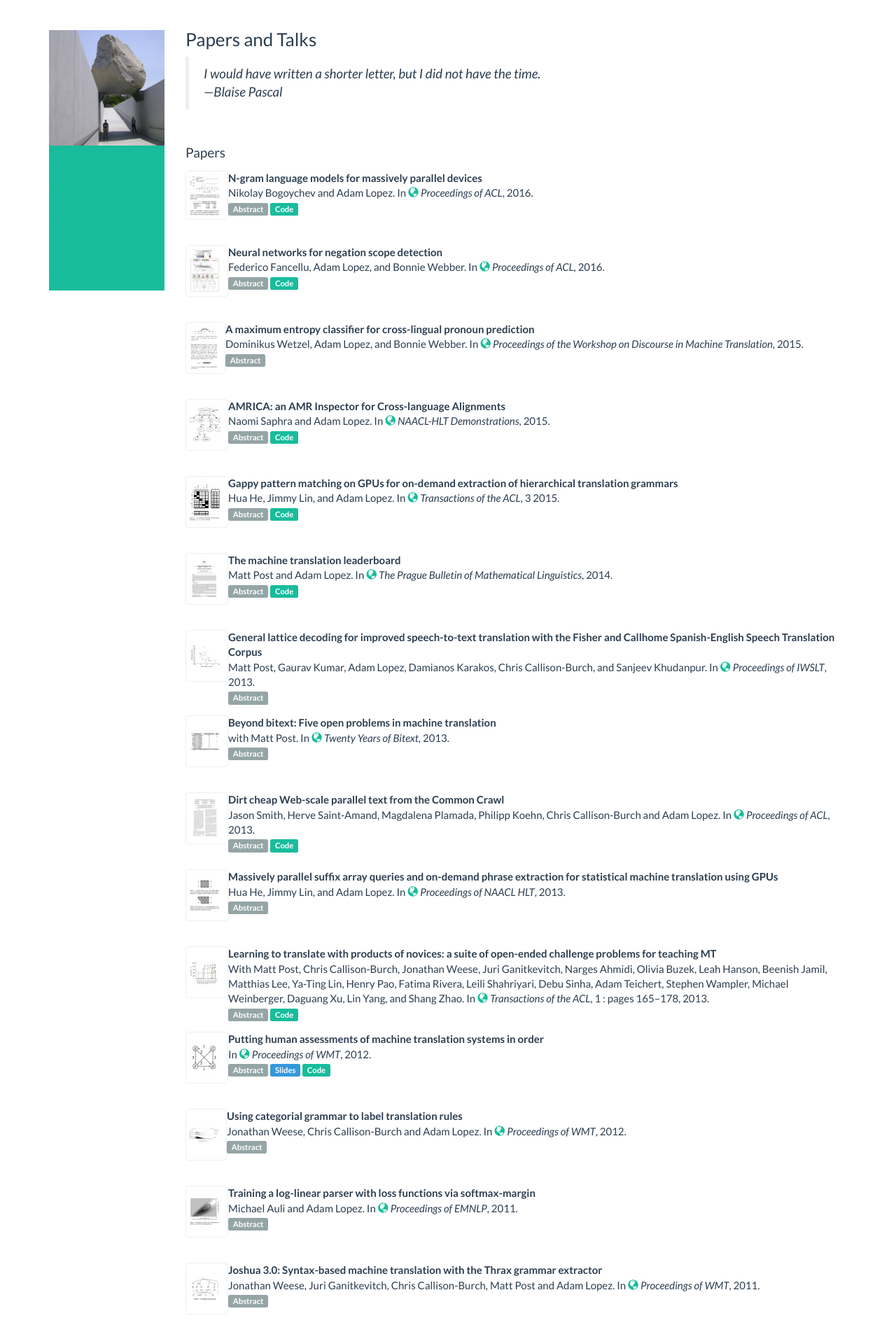
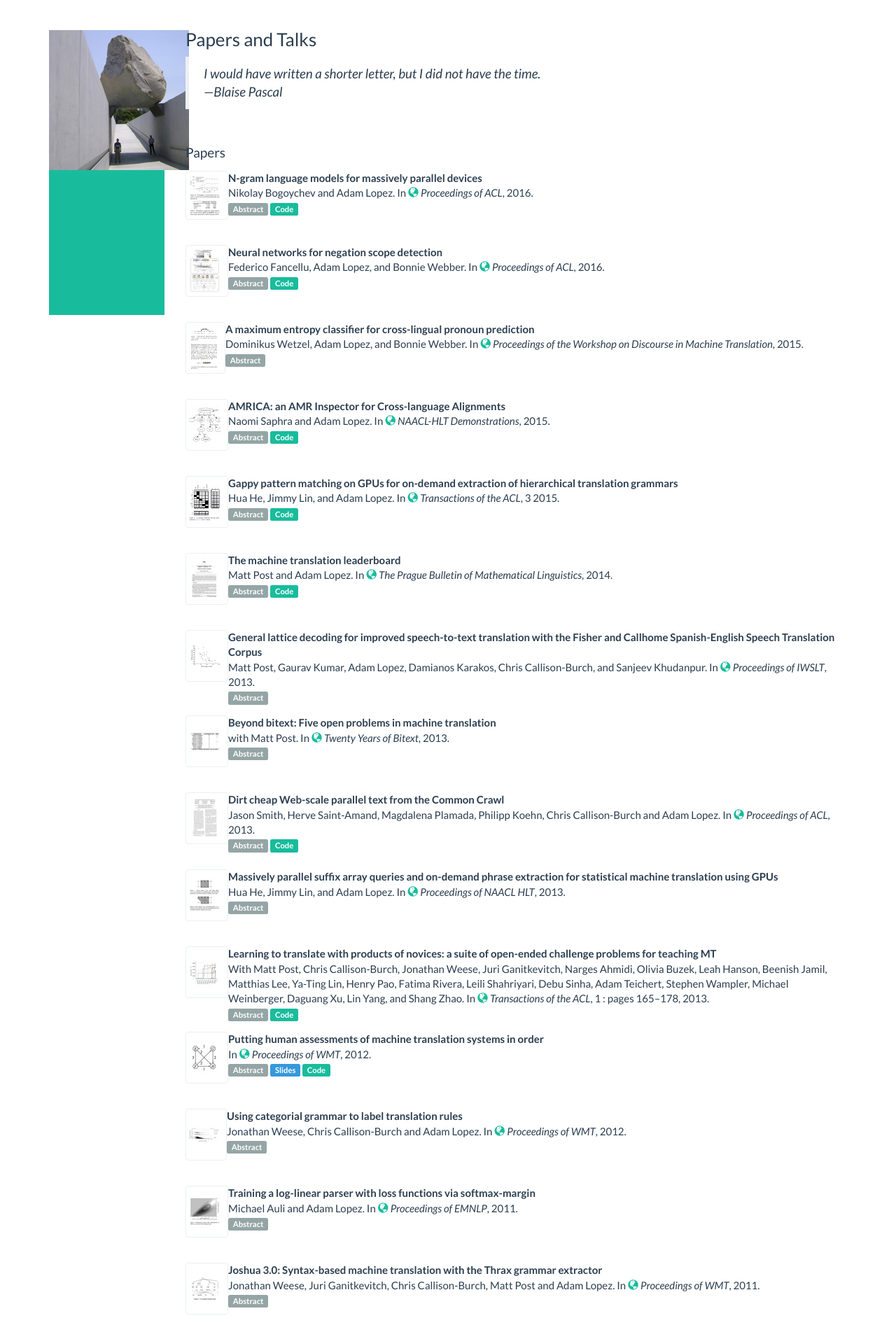
Before and after one commit to ffancellu/ffancellu.github.io, a Jekyll site: the page built from papers.html, in a window 1280 px wide. Shown: the top 1913 px of the page at 70% size. Built offline with Jekyll 4.4.1, drawn with Linux system fonts in a browser that asks for light colours; formulas are drawn with MathJax 3.

Commit message:
Copied style from alopez

```diff
--- a/_includes/nav-bar.html
+++ b/_includes/nav-bar.html
@@ -1,5 +1,5 @@
 <br/><br/>
-<img src="img/nav/{{ page.picture }}.jpg" class="img-responsive" alt="{{ page.picture }}"/>
+<img src="img/nav/{{ page.picture }}.jpg" alt="{{ page.picture }}"/>
 <ul class="nav navbar-inverse">
   <li>
     <a href="index.html">Home</a>
```
